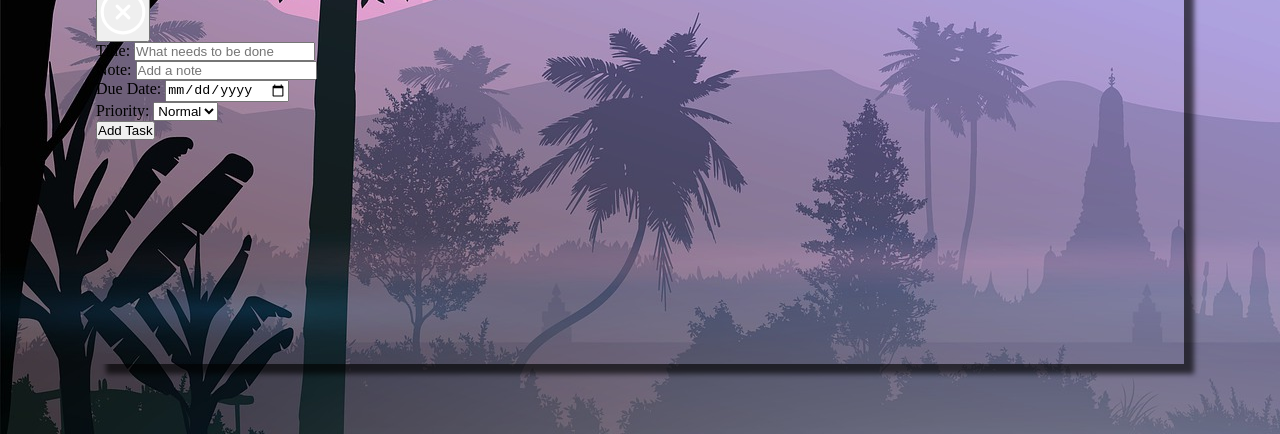
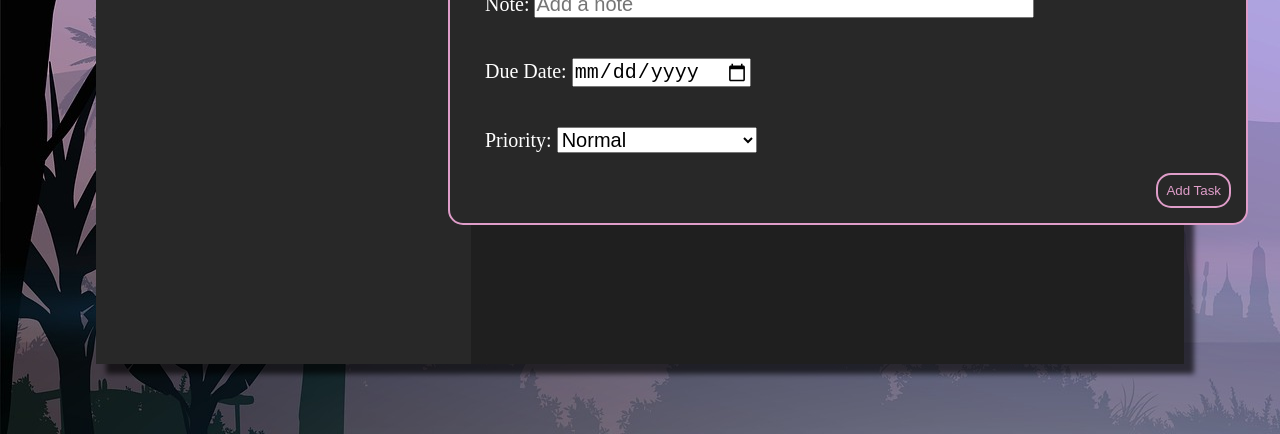
Before and after one commit to JSammy23/to-do-app, a website built with webpack: page src/template.html in a window 1280 px wide. Shown: the part 366-800 px from the top of the page. Built offline with nearby package versions, Linux system fonts and the light colour scheme.

Commit message:
new task form styling

```diff
--- a/src/styles.css
+++ b/src/styles.css
@@ -8,6 +8,7 @@
     --dark-lightGray: #282828;
     --dark-darkGray: #1f1f1f;
     --dark-wfont: #fff;
+    --accent-pink: #df9dc9;
 }
 
 body {
@@ -47,3 +48,61 @@ body {
 #mainBody {
     background-color: var(--dark-darkGray);
 }
+
+.taskForm {
+    /* display: hidden; */
+    position: fixed;
+    top: 25%;
+    left: 35%;
+    border: 2px solid var(--accent-pink);
+    width: 800px;
+    background-color: var(--dark-lightGray);
+    color: #fff;
+    padding: 15px;
+    border-radius: 15px;
+    font-size: 1.25rem;
+}
+
+.formFooter {
+    display: flex;
+    justify-content: end;
+}
+
+.formFooter > button {
+    background: none;
+    outline: none;
+    border: 2px solid var(--accent-pink);
+    border-radius: 15px;
+    color: var(--accent-pink);
+    padding: 8px;
+    cursor: pointer;
+}
+
+input {
+    font-size: 1.25rem;
+}
+
+input[type=text] {
+    width: 500px;
+}
+
+select {
+    font-size: 1.25rem;
+    width: 200px;
+}
+
+.formLegend {
+    padding: 20px;
+}
+
+.formHeader {
+    display: flex;
+    justify-content: space-between;
+}
+
+#closeTask {
+    border: none;
+    outline: none;
+    background: none;
+    cursor: pointer;
+}
```
